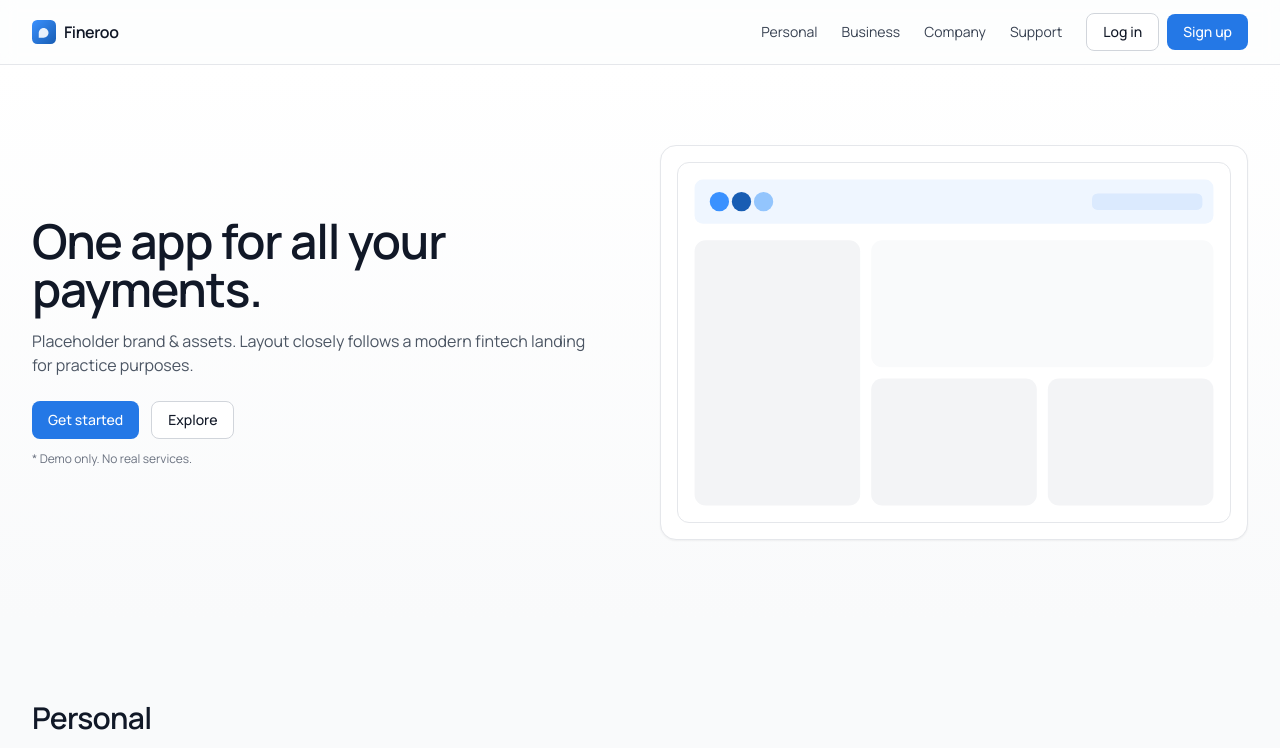
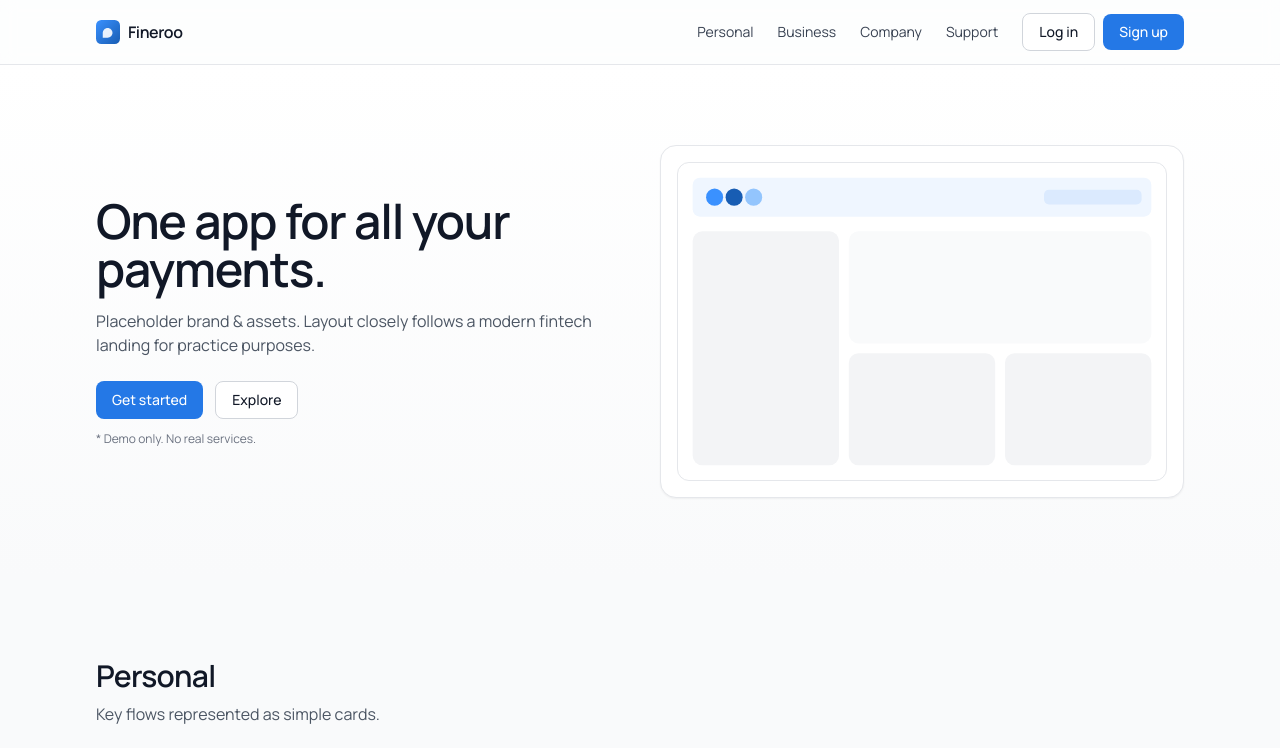
Before and after one commit to 25suzy/text-site, a Next.js app: page / in a window 1280 px wide. Shown: the top 748 px of the page. Built offline with nearby package versions, Linux system fonts and the light colour scheme.

Commit message:
Update globals.css

```diff
--- a/app/globals.css
+++ b/app/globals.css
@@ -15,3 +15,5 @@
 @media (prefers-reduced-motion: reduce) {
   html { scroll-behavior: auto !important; }
 }
+
+.container { @apply mx-auto max-w-6xl px-4 sm:px-6 lg:px-8; }
```
